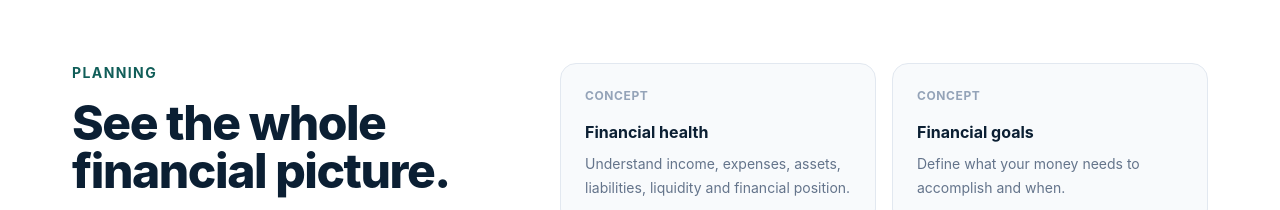
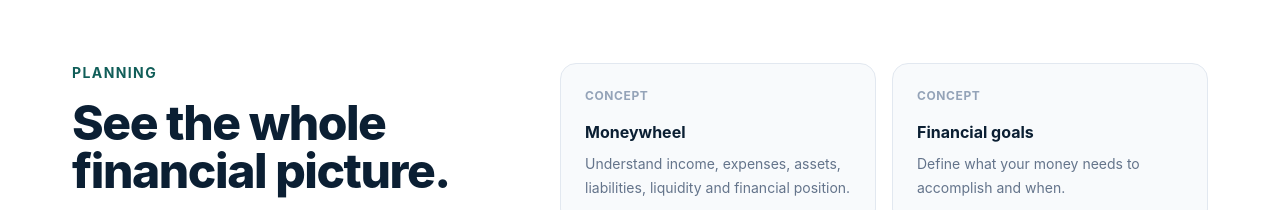
Before and after one commit to Bhardwaj1-star/planvesto, a Next.js app in the folder frontend/: page /learn in a window 1280 px wide. Shown: the part 1540-1750 px from the top of the page. Built offline with nearby package versions, Linux system fonts and the light colour scheme; no server answers.

Commit message:
Use Moneywheel as the single feature label

```diff
--- a/frontend/app/learn/page.tsx
+++ b/frontend/app/learn/page.tsx
@@ -619,7 +619,7 @@ export default function LearnPage() {
                     </p>
 
                     <h3 className="mt-4 font-bold text-navy-900">
-                        Financial health
+                        Moneywheel
                     </h3>
 
                     <p className="mt-2 text-sm leading-6 text-slate-500">
```
